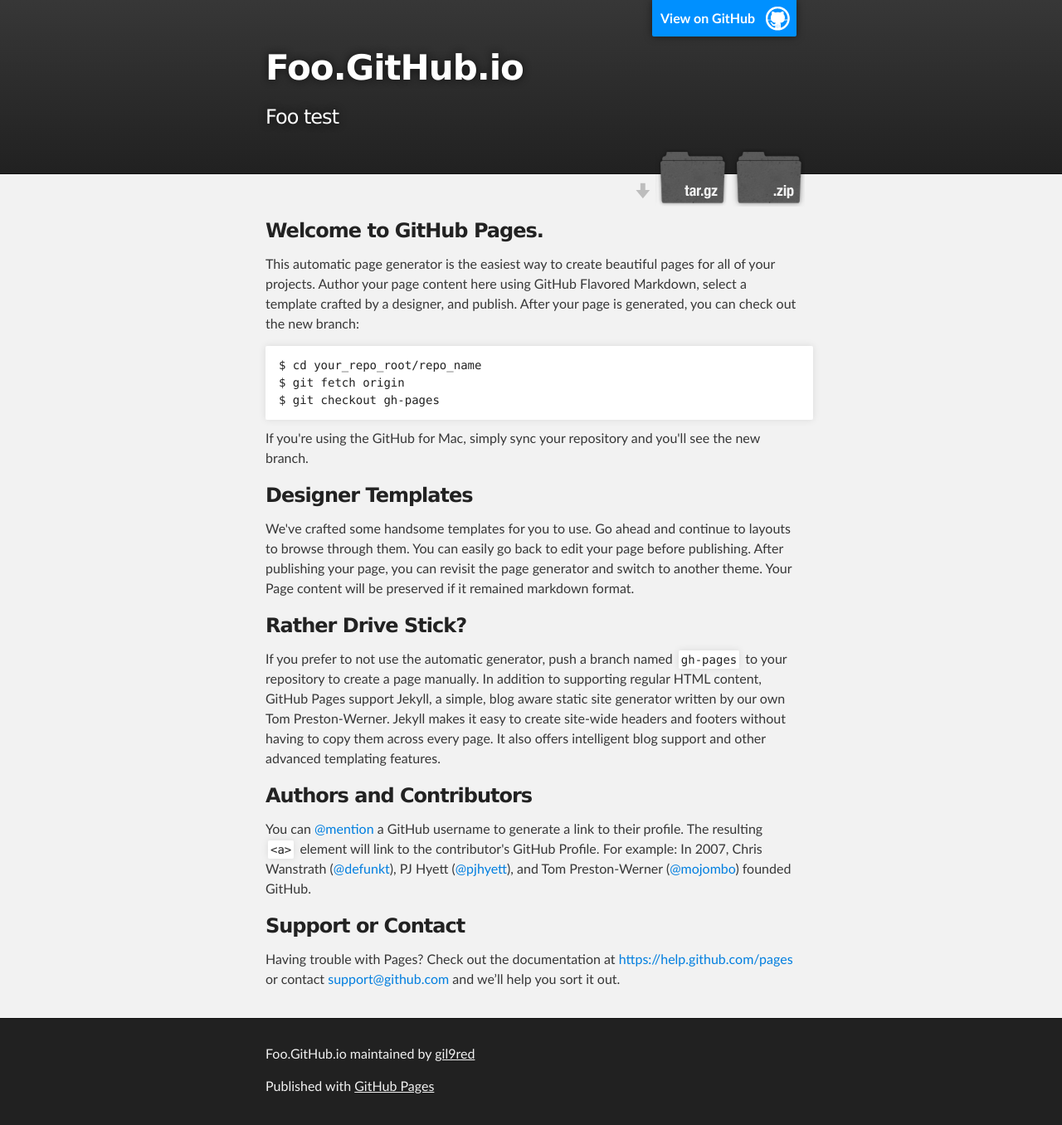
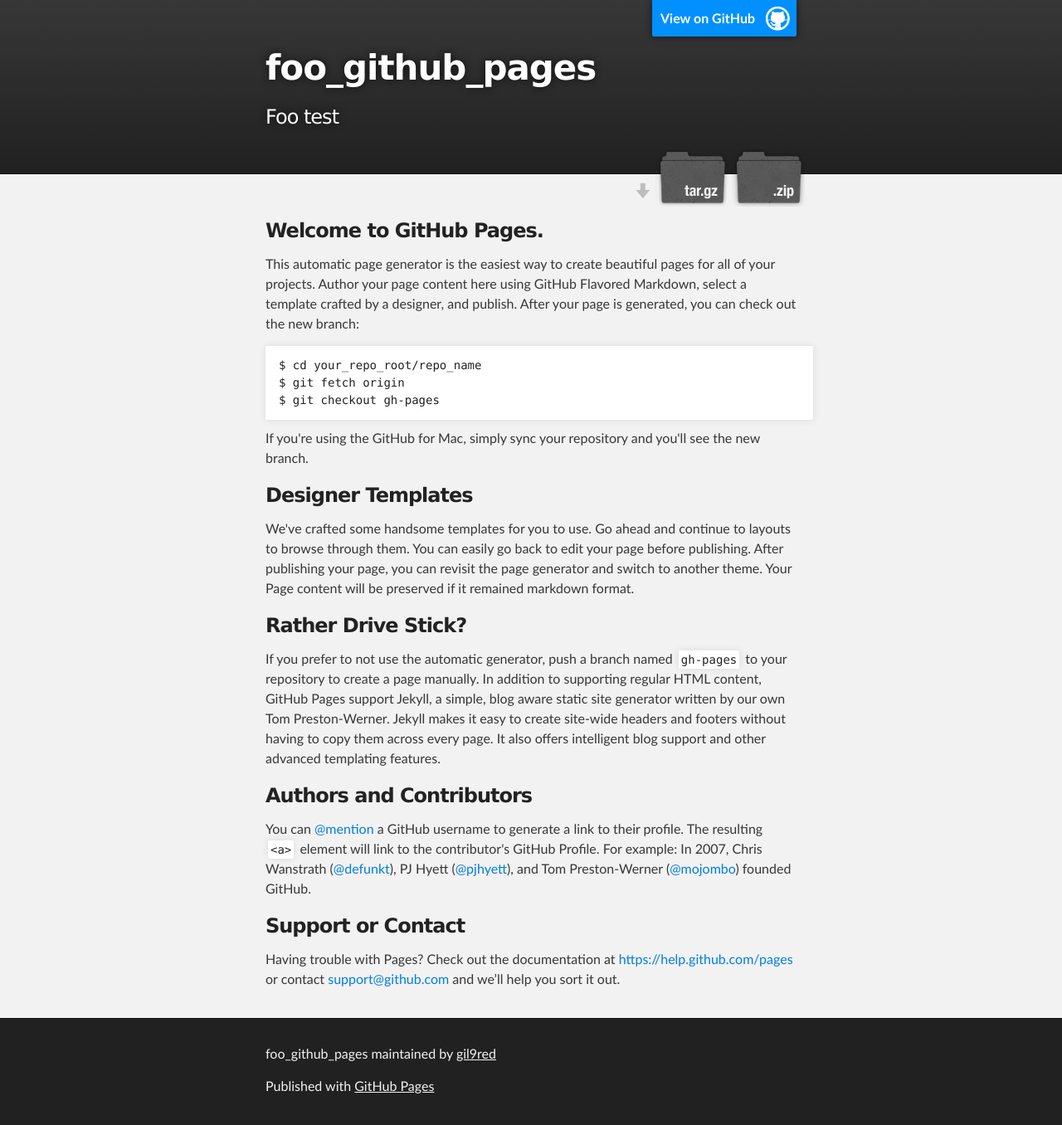
Before and after one commit to gil9red/foo_github_pages, a plain HTML site: page index.html in a window 1280 px wide. Shown: the whole page at 83% size. Drawn offline with Linux system fonts and the light colour scheme.

Commit message:
Update index.html

```diff
--- a/index.html
+++ b/index.html
@@ -4,11 +4,11 @@
   <head>
     <meta charset='utf-8'>
     <meta http-equiv="X-UA-Compatible" content="chrome=1">
-    <meta name="description" content="Foo.GitHub.io : Foo test">
+    <meta name="description" content="foo_github_pages : Foo test">
 
     <link rel="stylesheet" type="text/css" media="screen" href="stylesheets/stylesheet.css">
 
-    <title>Foo.GitHub.io</title>
+    <title>foo_github_pages</title>
   </head>
 
   <body>
@@ -16,14 +16,14 @@
     <!-- HEADER -->
     <div id="header_wrap" class="outer">
         <header class="inner">
-          <a id="forkme_banner" href="https://github.com/gil9red/foo.github.io">View on GitHub</a>
+          <a id="forkme_banner" href="https://github.com/gil9red/foo_github_pages">View on GitHub</a>
 
-          <h1 id="project_title">Foo.GitHub.io</h1>
+          <h1 id="project_title">foo_github_pages</h1>
           <h2 id="project_tagline">Foo test</h2>
 
             <section id="downloads">
-              <a class="zip_download_link" href="https://github.com/gil9red/foo.github.io/zipball/master">Download this project as a .zip file</a>
-              <a class="tar_download_link" href="https://github.com/gil9red/foo.github.io/tarball/master">Download this project as a tar.gz file</a>
+              <a class="zip_download_link" href="https://github.com/gil9red/foo_github_pages/zipball/master">Download this project as a .zip file</a>
+              <a class="tar_download_link" href="https://github.com/gil9red/foo_github_pages/tarball/master">Download this project as a tar.gz file</a>
             </section>
         </header>
     </div>
@@ -68,7 +68,7 @@ $ git checkout gh-pages
     <!-- FOOTER  -->
     <div id="footer_wrap" class="outer">
       <footer class="inner">
-        <p class="copyright">Foo.GitHub.io maintained by <a href="https://github.com/gil9red">gil9red</a></p>
+        <p class="copyright">foo_github_pages maintained by <a href="https://github.com/gil9red">gil9red</a></p>
         <p>Published with <a href="http://pages.github.com">GitHub Pages</a></p>
       </footer>
     </div>
```
